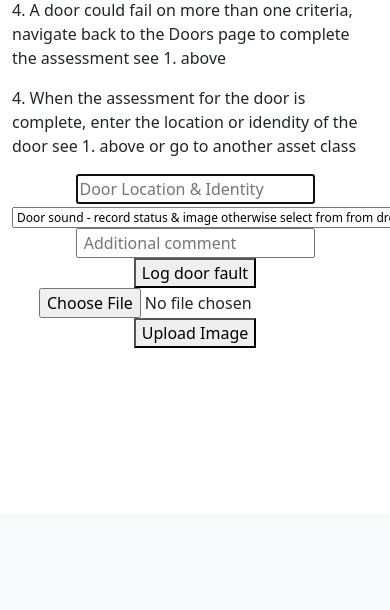
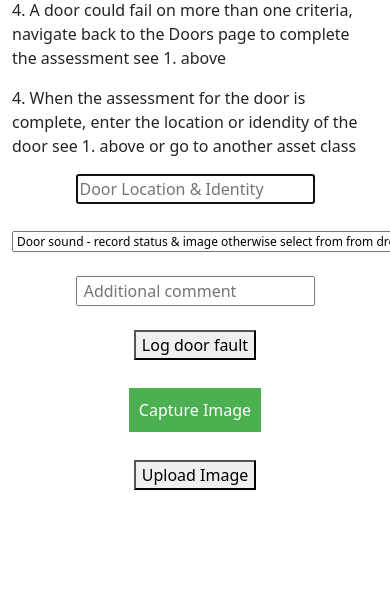
Before and after one commit to keithmccaffery/MarchFire, a Flask app: page /doors in a window 390 px wide; the page is wider, and only the part inside the window is pictured. Shown: the part 330-940 px from the top of that part. Before the commit the page ends 678 px from the top of that part, so only its background shows below. Run offline with Flask 3, Linux system fonts and the light colour scheme; some libraries are stand-ins or nearby versions.

Commit message:
to make the mobile UI easier to use

```diff
--- a/static/styles.css
+++ b/static/styles.css
@@ -41,3 +41,20 @@ nav .navbar-brand .green
     background-color: #f9f9f9;  /* Add a background color */
     text-align: left;  /* Align the text to the left */
 }
+.custom-file-upload {
+    padding: 10px;
+    cursor: pointer;
+    background-color: #4CAF50; /* Green */
+    border: none;
+    color: white;
+    text-align: center;
+    text-decoration: none;
+    display: inline-block;
+    font-size: 16px;
+    margin: 4px 2px;
+    transition-duration: 0.4s;
+}
+
+.custom-file-upload:hover {
+    background-color: #45a049;
+}
--- a/templates/capture.html
+++ b/templates/capture.html
@@ -6,10 +6,16 @@
     <title>Camera and Azure Storage Example</title>
 </head>
 <body>
-    <input type="file" accept="image/*" capture="camera" id="fileInput">
-    <button onclick="uploadImage()">Upload Image</button>
+    <label for="fileInput" class="custom-file-upload">Capture Image<span id="fileName"></span></label>
+    <input type="file" accept="image/*" capture="camera" id="fileInput" style="display: none;" onchange="updateFileName()">
+    <br><br><button onclick="uploadImage()">Upload Image</button><br><br>
 
     <script>
+        function updateFileName() {
+            var input = document.getElementById('fileInput');
+            var fileName = input.value.split('\\').pop();
+            document.getElementById('fileName').textContent = " - " + fileName;
+        }
         const storageAccountName = 'firstfire';
         const containerName = 'firedoors1';
         sasToken = "?sv=2022-11-02&ss=bfqt&srt=sco&sp=rwdlacupiytfx&se=2024-06-05T14:08:47Z&st=2024-02-11T05:08:47Z&spr=https,http&sig=RXTEYfSJv1wwz9P6%2BrSJln8scy%2B15cRb8LBFDgWYPCY%3D";
--- a/templates/doors.html
+++ b/templates/doors.html
@@ -13,6 +13,7 @@
 </div>
         <form action="{{ url_for('doors') }}" method="post">
             <input autocomplete="off" autofocus name="door" placeholder="Door Location & Identity" type="text">
+            <br><br>
             <select name="door_fault" class="door-fault-select">
                 <option disabled>Door Inspection Criteria</option>
                 <option selected value="0">Door sound - record status & image otherwise select from from drop down menu</option>
@@ -20,8 +21,8 @@
                     <option value="{{door_fault['fault_id'] }}">{{  door_fault['inspect'] }}</option>
                 {% endfor %}
             </select>
-            <br><input autocomplete="off" autofocus name="comment" placeholder=" Additional comment " type="text"><br>
-            <button type="submit">Log door fault</button>
+            <br><br><input autocomplete="off" autofocus name="comment" placeholder=" Additional comment " type="text"><br>
+            <br><button type="submit">Log door fault</button><br><br
             <!-- Include capture.html for capturing an image -->
             {% include 'capture.html' %}
             <input type="hidden" id="imageUrlInput" name="imageUrl">
```
Also changed, not shown: final.db.
